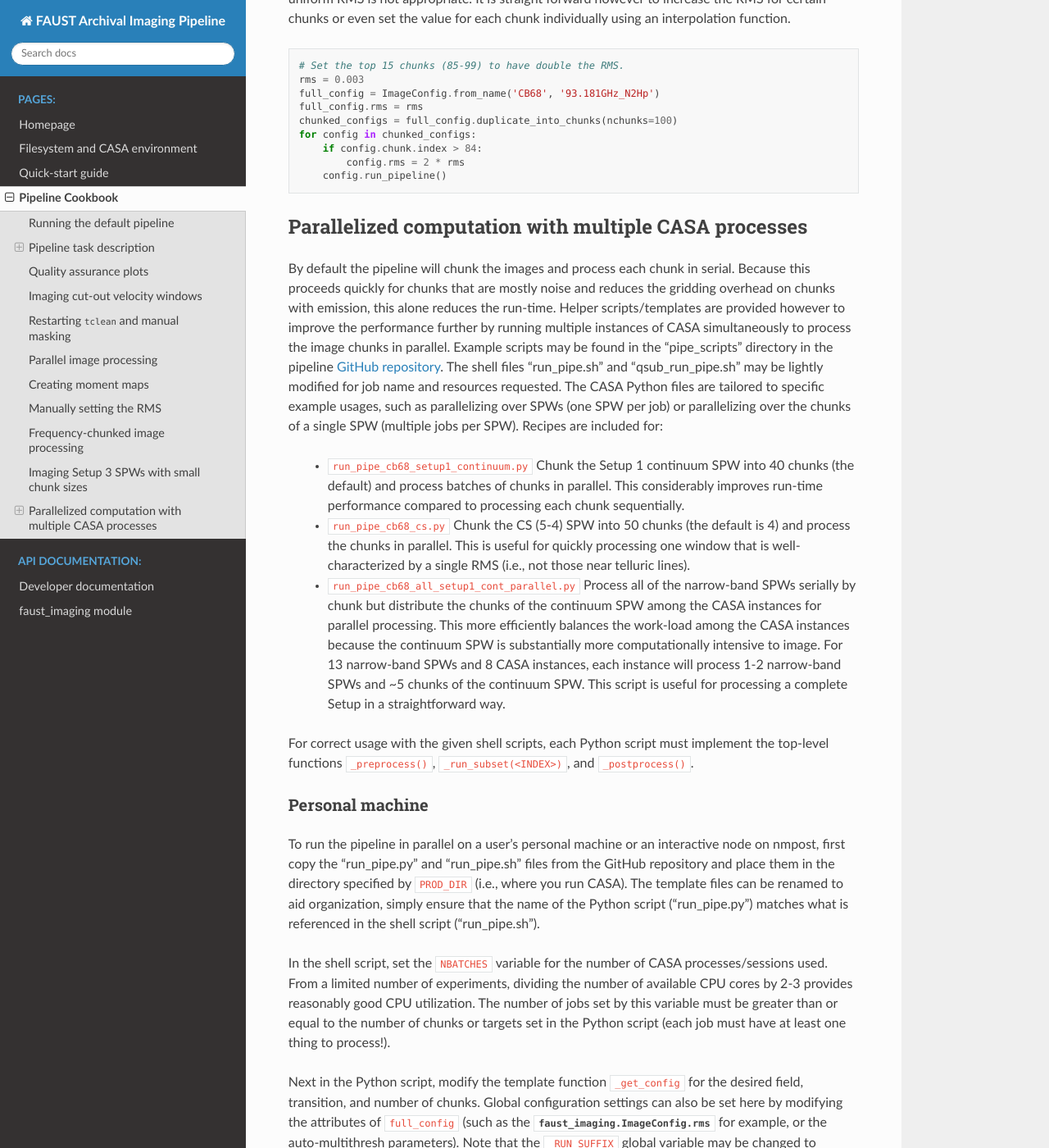
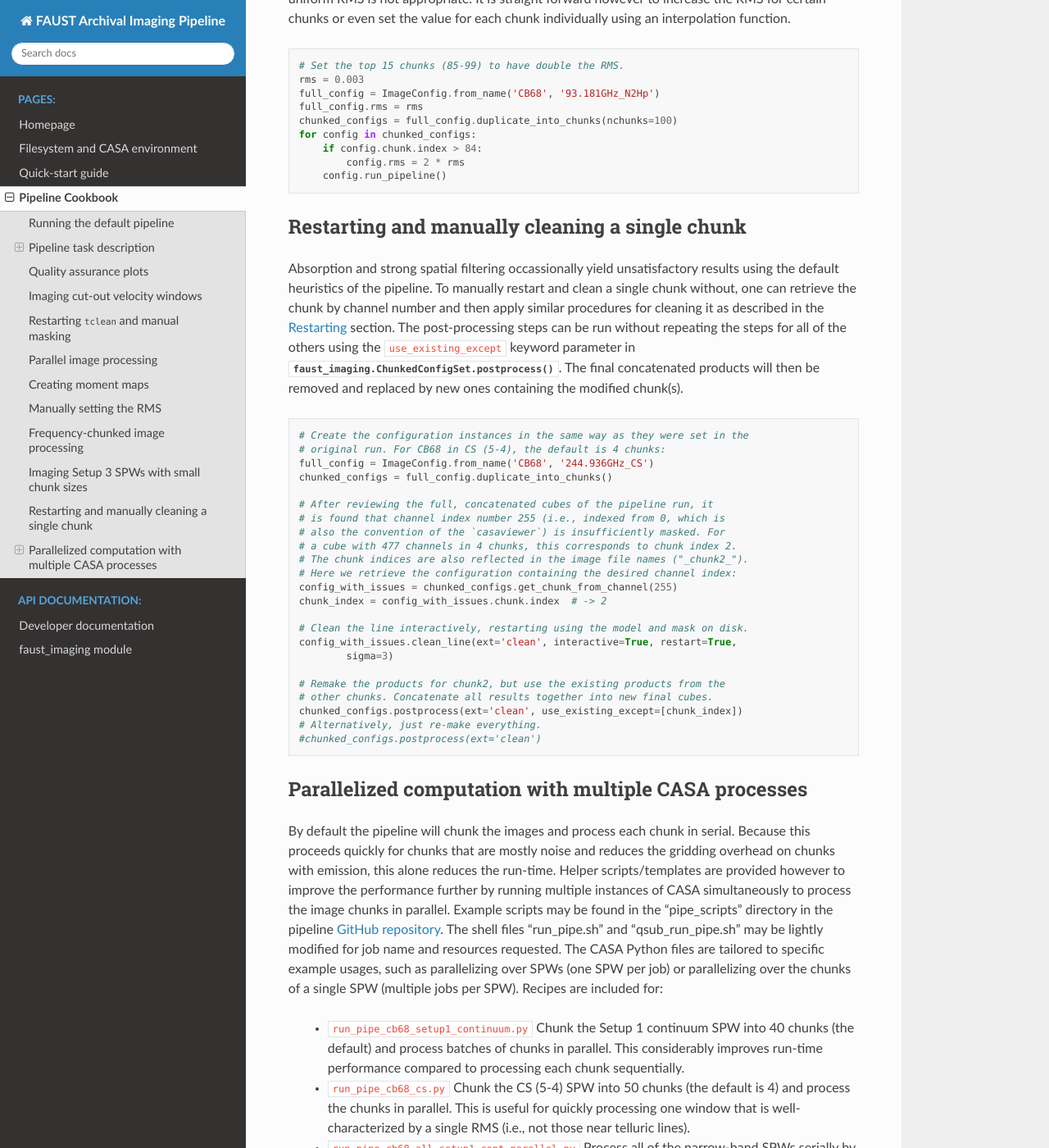
Before and after one commit to autocorr/faust_line_imaging, a Sphinx documentation site: the page built from docs/source/recipes.rst, in a window 1280 px wide and 1400 px high, scrolled down 8989 px. Shown: the whole window at 82% size. Built offline with Sphinx 7.4.7 and the Read the Docs theme 2.0.0, drawn with Linux system fonts in a browser that asks for light colours; some of the changed text lies outside the part shown.

Commit message:
Add utility method to pick chunk by channel and update docs

```diff
--- a/docs/source/recipes.rst
+++ b/docs/source/recipes.rst
@@ -498,6 +498,47 @@ for each chunk individually using an interpolation function.
        config.run_pipeline()
 
 
+.. _Restarting One Chunk:
+
+Restarting and manually cleaning a single chunk
+-----------------------------------------------
+Absorption and strong spatial filtering occassionally yield unsatisfactory
+results using the default heuristics of the pipeline. To manually restart
+and clean a single chunk without, one can retrieve the chunk by channel
+number and then apply similar procedures for cleaning it as described in the
+`Restarting`_ section. The post-processing steps can be run without
+repeating the steps for all of the others using the ``use_existing_except``
+keyword parameter in :meth:`faust_imaging.ChunkedConfigSet.postprocess`.
+The final concatenated products will then be removed and replaced by new
+ones containing the modified chunk(s).
+
+.. code:: python
+
+   # Create the configuration instances in the same way as they were set in the
+   # original run. For CB68 in CS (5-4), the default is 4 chunks:
+   full_config = ImageConfig.from_name('CB68', '244.936GHz_CS')
+   chunked_configs = full_config.duplicate_into_chunks()
+
+   # After reviewing the full, concatenated cubes of the pipeline run, it
+   # is found that channel index number 255 (i.e., indexed from 0, which is
+   # also the convention of the `casaviewer`) is insufficiently masked. For
+   # a cube with 477 channels in 4 chunks, this corresponds to chunk index 2.
+   # The chunk indices are also reflected in the image file names ("_chunk2_").
+   # Here we retrieve the configuration containing the desired channel index:
+   config_with_issues = chunked_configs.get_chunk_from_channel(255)
+   chunk_index = config_with_issues.chunk.index  # -> 2
+
+   # Clean the line interactively, restarting using the model and mask on disk.
+   config_with_issues.clean_line(ext='clean', interactive=True, restart=True,
+           sigma=3)
+
+   # Remake the products for chunk2, but use the existing products from the
+   # other chunks. Concatenate all results together into new final cubes.
+   chunked_configs.postprocess(ext='clean', use_existing_except=[chunk_index])
+   # Alternatively, just re-make everything.
+   #chunked_configs.postprocess(ext='clean')
+
+
 .. _ParallelCasa:
 
 Parallelized computation with multiple CASA processes
@@ -536,7 +577,9 @@ Recipes are included for:
 
 For correct usage with the given shell scripts, each Python script must
 implement the top-level functions ``_preprocess()``, ``_run_subset(<INDEX>)``,
-and ``_postprocess()``.
+and ``_postprocess()``. If they are not required, the ``_preprocess`` and
+``_postprocess`` functions can simply execute a ``pass`` instruction for a
+no-op.
 
 Personal machine
 ~~~~~~~~~~~~~~~~
@@ -567,33 +610,10 @@ Finally, execute the shell script (``./run_pipe.sh``, say). Files for both the
 CASA log and the STDOUT terminal output will be created for each CASA process
 (one can monitor progress in real time with ``tail -f file.log``).
 
-Once the jobs are finished running, the chunk files need to be post-processed.
-Currently this post-processing can only operate using a single thread, so it
-is not necessary to run it from the above shell script. From a CASA session
-run:
-
-.. code:: python
-
-   execfile('run_pipe.py')
-   _postprocess()
-
-If issues in the images are discovered at certain frequencies/channels, individual
-chunks may be re-run without re-running all of the others.
-
-.. code:: python
-
-   execfile('run_pipe.py')
-   full_config, chunked_configs = _get_config()
-   # If for example, "chunk42" out of 99 has issues, select it, and apply new
-   # pipeline procedures.
-   config_with_issues = chunked_configs[42]
-   config_with_issues.clean_line(ext='clean', interactive=True, restart=True,
-           sigma=3)
-   # Remake the products for chunk42, but use the existing products from the
-   # other chunks. Concatenate all results together into new final cubes.
-   chunked_configs.postprocess(ext='clean', use_existing_except=[42])
-   # Alternatively, just re-make everything.
-   #chunked_configs.postprocess(ext='clean')
+If issues are discovered at certain frequencies/channels, such as divergences
+or insufficient masking, individual chunks may be restarted without re-running
+all of the others following the description in the `Restarting One Chunk`_
+section.
 
 Torque job submission
 ~~~~~~~~~~~~~~~~~~~~~
```
Also changed, not shown: faust_imaging.py (+30 -0 lines).
